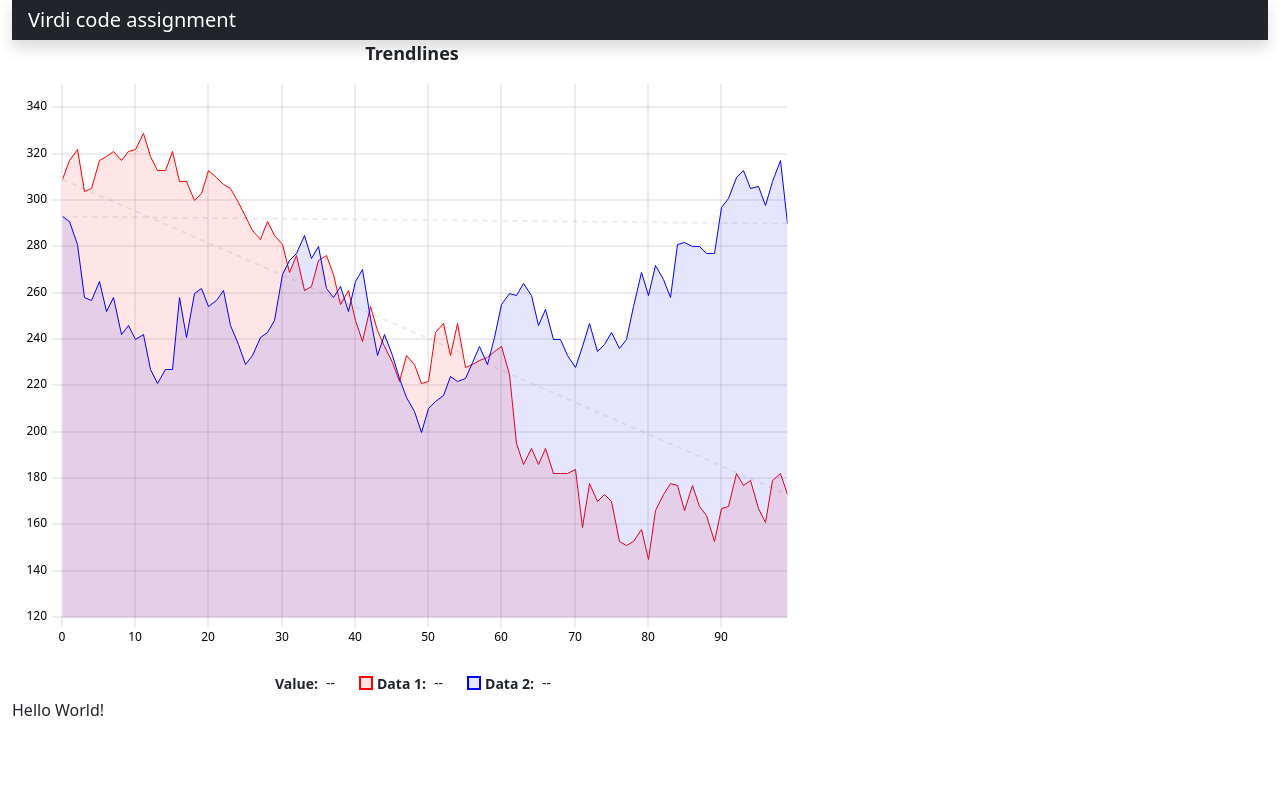
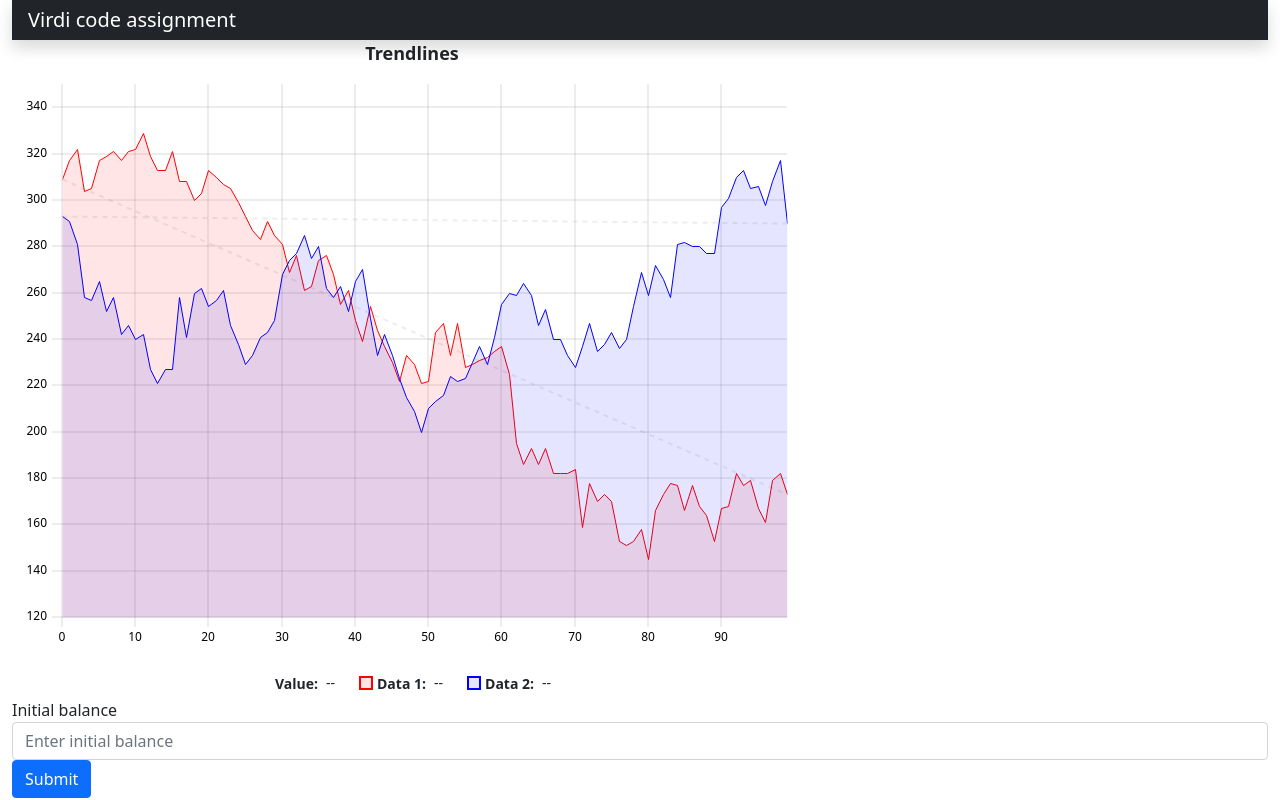
Before and after one commit to BontaVlad/virdi_vlad_bonta, a FastAPI app: page / in a window 1280 px wide. Run offline with FastAPI, Linux system fonts and the light colour scheme.

Commit message:
Some intial FE work

```diff
--- a/app/templates/index.html
+++ b/app/templates/index.html
@@ -14,6 +14,7 @@
         <a class="navbar-brand col-md-3 col-lg-2 me-0 px-3" href="#">Virdi code assignment</a>
     </header>
 		<script>
+
 			let data = [
 				[0,1,2,3,4,5,6,7,8,9,10,11,12,13,14,15,16,17,18,19,20,21,22,23,24,25,26,27,28,29,30,31,32,33,34,35,36,37,38,39,40,41,42,43,44,45,46,47,48,49,50,51,52,53,54,55,56,57,58,59,60,61,62,63,64,65,66,67,68,69,70,71,72,73,74,75,76,77,78,79,80,81,82,83,84,85,86,87,88,89,90,91,92,93,94,95,96,97,98,99],
 				[309,317,322,304,305,317,319,321,317,321,322,329,319,313,313,321,308,308,300,303,313,310,307,305,299,293,287,283,291,285,281,269,276,261,263,274,276,268,255,261,248,239,254,244,237,230,222,233,229,221,222,243,247,233,247,228,229,231,232,235,237,225,195,186,193,186,193,182,182,182,184,159,178,170,173,170,153,151,153,158,145,166,173,178,177,166,177,168,164,153,167,168,182,177,179,167,161,179,182,173],
@@ -81,6 +82,12 @@
 
 			let u = new uPlot(opts, data, document.body);
 		</script>
-        Hello World!
+    <form>
+        <div class="form-group">
+            <label for="initial_balance">Initial balance</label>
+            <input type="number" class="form-control" id="inital_balance" aria-describedby="initial_balance" placeholder="Enter initial balance">
+        </div>
+        <button type="submit" class="btn btn-primary" id="submit_btn">Submit</button>
+    </form>
     </body>
 </html>
```
